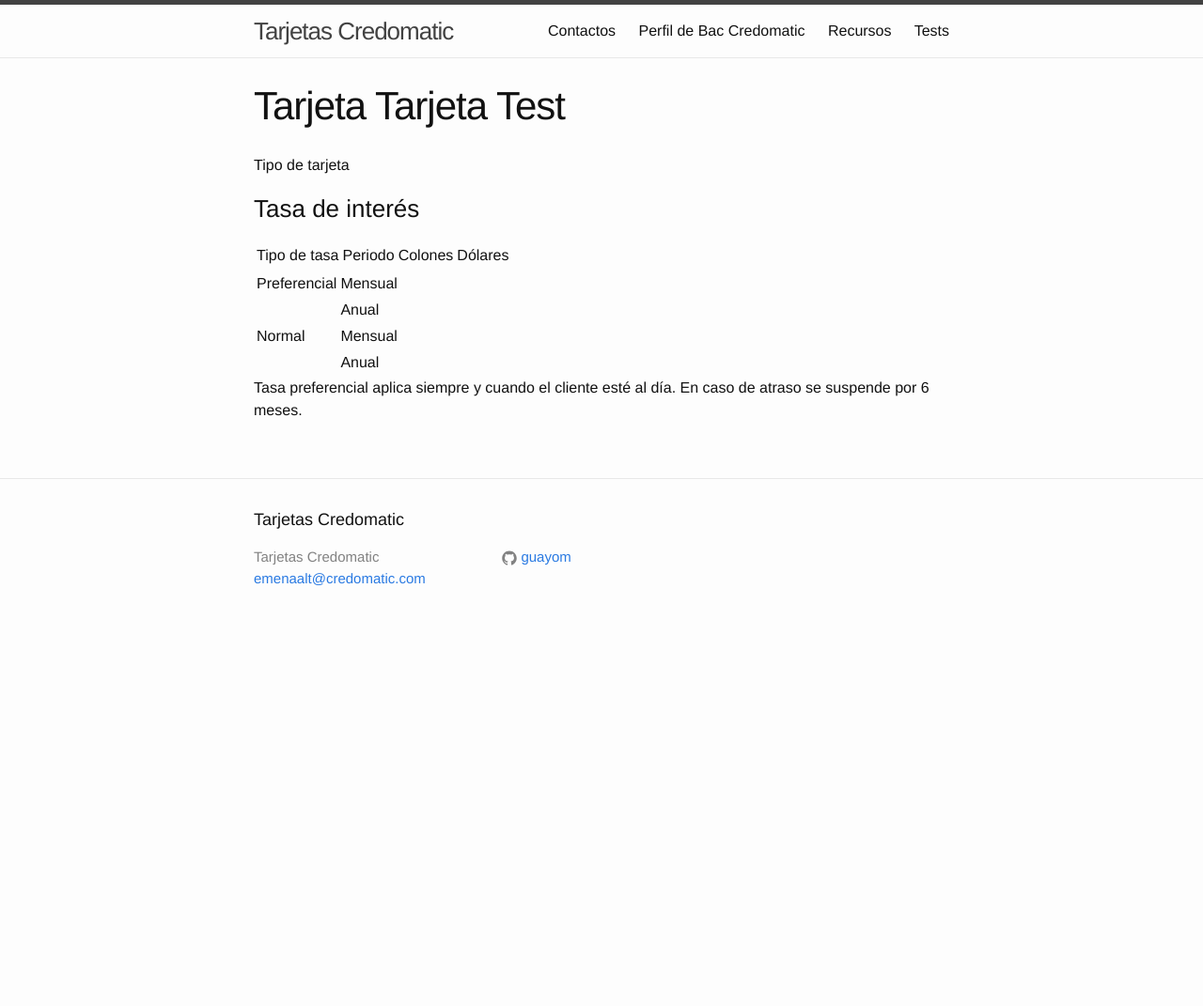
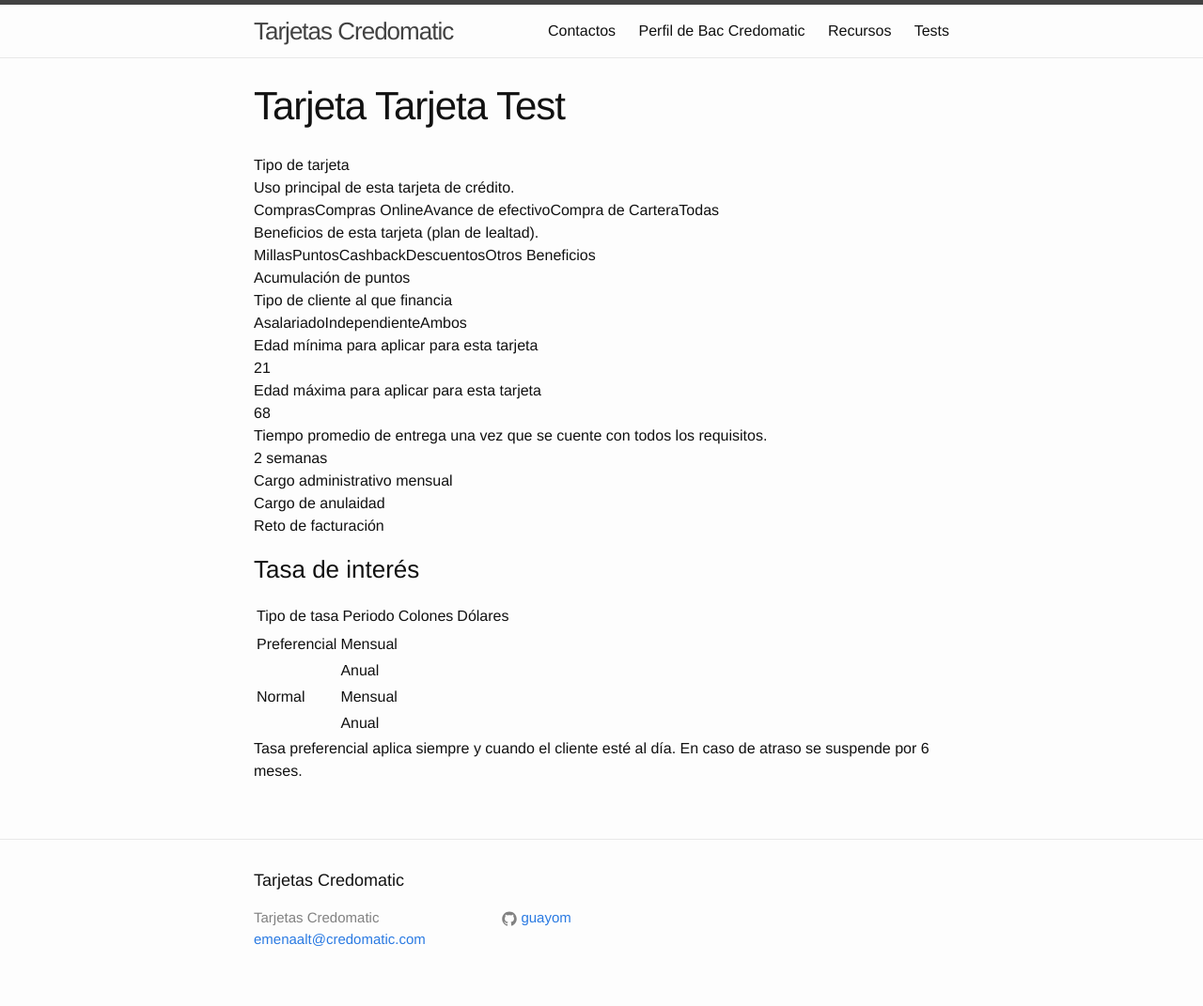
Before and after one commit to guayom/tarjetas, a Jekyll site: the page built from _tarjetas/tarjeta-test.markdown, in a window 1280 px wide. Shown: the whole page at 94% size. Built offline with Jekyll 4.4.1, drawn with Linux system fonts in a browser that asks for light colours; before the commit the page ends 900 px from its top, so only the background shows below that.

Commit message:
Added fields to the tarjetas layout

```diff
--- a/_layouts/tarjetas.html
+++ b/_layouts/tarjetas.html
@@ -11,8 +11,38 @@ layout: default
   <div class="post-content">
 
     <dl>
-      <dd>Tipo de tarjeta</dd>
-      <dt>{{ page.color }}</dt>
+      <dt>Tipo de tarjeta</dt>
+      <dd>{{ page.color }}</dd>
+
+      <dt>Uso principal de esta tarjeta de crédito.</dt>
+      <dd>{{ page.uso }}</dd>
+
+      <dt>Beneficios de esta tarjeta (plan de lealtad).</dt>
+      <dd>{{ page.lealtad }}</dd>
+
+      <dt>Acumulación de puntos</dt>
+      <dd>{{ page.forma_de_acumulacion }}</dd>
+
+      <dt>Tipo de cliente al que financia</dt>
+      <dd>{{ page.tipo_de_cliente }}</dd>
+
+      <dt>Edad mínima para aplicar para esta tarjeta</dt>
+      <dd>{{ site.data.generales.edades.minima }}</dd>
+
+      <dt>Edad máxima para aplicar para esta tarjeta</dt>
+      <dd>{{ site.data.generales.edades.maxima }}</dd>
+
+      <dt>Tiempo promedio de entrega una vez que se cuente con todos los requisitos.</dt>
+      <dd>{{ site.data.generales.tiempo_promedio_de_entrega }}</dd>
+
+      <dt>Cargo administrativo mensual</dt>
+      <dd>{{ page.cargo_administrativo }}</dd>
+
+      <dt>Cargo de anulaidad<dt>
+      <dd>{{ page.anualidad }}</dd>
+
+      <dt>Reto de facturación</dt>
+      <dd>{{reto_de_facturacion}}</dd>
     </dl>
 
     {% include intereses.html %}
```
